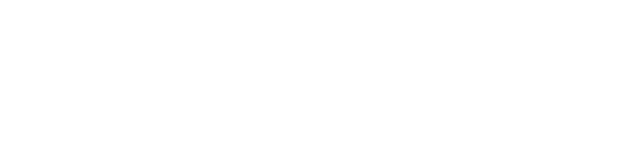
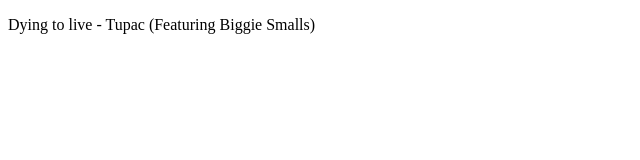
Before and after one commit to nandohidayat/ES6ForEveryone, a plain HTML site: page 03 Template Strings/template-strings-if.html in a window 1280 px wide. Shown: the whole page, without its empty margins (0-640 px from the left). Drawn offline with Linux system fonts and the light colour scheme.

Commit message:
finish template-string-if.html

```diff
--- a/03 Template Strings/template-strings-if.html
+++ b/03 Template Strings/template-strings-if.html
@@ -12,7 +12,13 @@
             featuring: 'Biggie Smalls'
         };
 
-        const markup = ``;
+        const markup = `
+            <div class="song">
+                <p>${song.name} - ${song.artist} ${song.featuring ? `(Featuring ${song.featuring})` : ''}</p>
+            </div>
+        `;
+
+        document.body.innerHTML = markup;
     </script>
 </body>
 </html>
```
